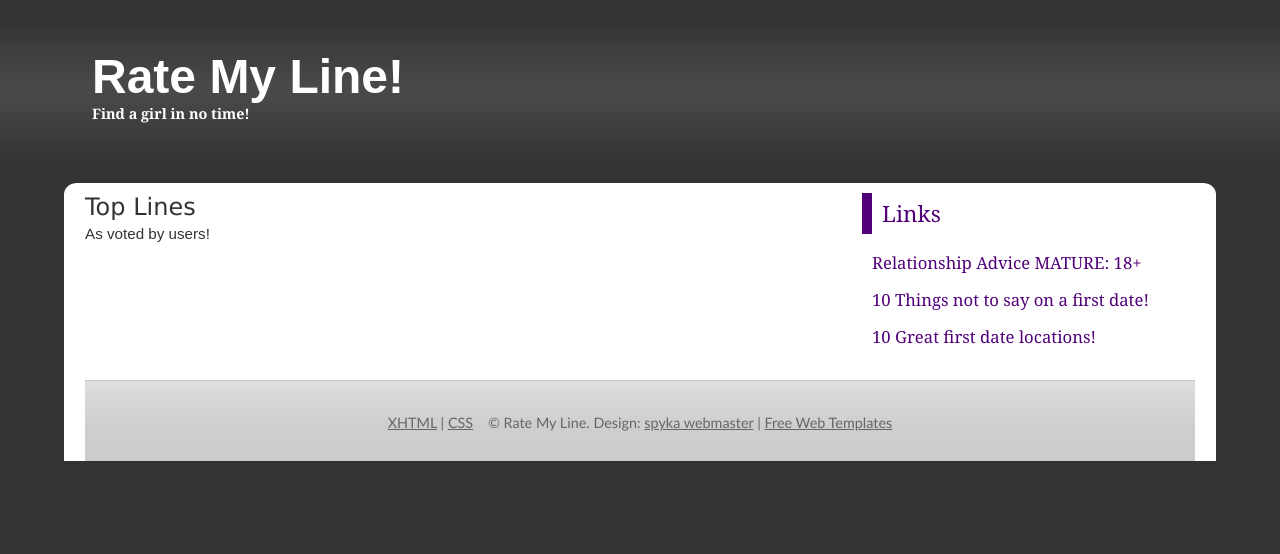
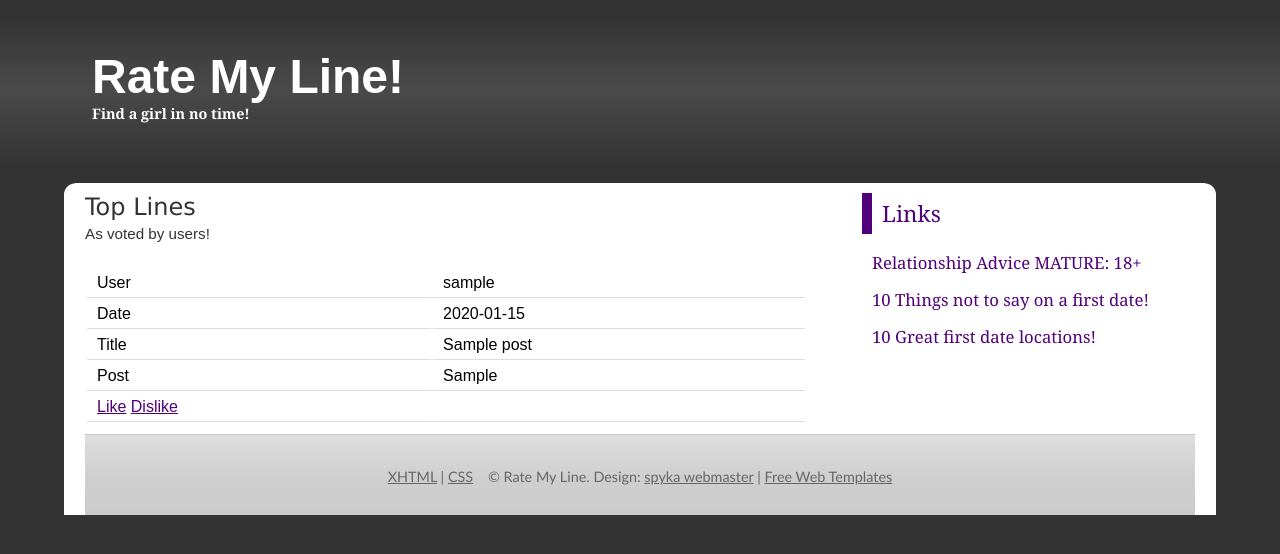
Before and after one commit to madridsoccer5/Databases350Project, a PHP site: page /rateMyLineDDtopcomments.php in a window 1280 px wide. Shown: the part 81-635 px from the top of the page. Run offline with PHP 8.4, Linux system fonts and the light colour scheme; tables that the repository leaves empty hold one stand-in row (values such as "Sample post").

Commit message:
can order list based on likes and dislikes

```diff
--- a/Sprint1/rateMyLineDB.php
+++ b/Sprint1/rateMyLineDB.php
@@ -29,6 +29,7 @@
 					<tr><td>Date</td><td><input type="number" name="month" min="1" max="12" step="1" value="1" size="3"/>
 					<input type="number" name="day" min="1" max="31" step="1" value="1" size="3"/>
 					<input type="number" name="year" min="2009" max="2014" step="1" value="2011" size="4"/></td></tr>
+					<tr><td>Title</td><td><input type="text" id="title" name="title" /></td></tr>
  					<textarea name="textArea" cols="70" rows="5" id="post" name="post"></textarea>
 					<tr><td>&nbsp;</td><td><input type="submit" value="Submit Post" /></td></tr>
 					</table>
--- a/Sprint1/rateMyLineDB2.php
+++ b/Sprint1/rateMyLineDB2.php
@@ -46,8 +46,8 @@
     include('dbconnect.php');
     $date = $_POST['year'].'-'.$_POST['month'].'-'.$_POST['day'];
 
-    $query = "INSERT INTO posts (username, date, post) VALUES ( '";
-    $query = $query . $userName . "', '" . $date . "', '" . $post . "')";
+    $query = "INSERT INTO posts (username, date, title, post) VALUES ( '";
+    $query = $query . $userName . "', '" . $date . "', '" . $title . "', '" . $post . "')";
 
 	$result = mysqli_query($db, $query)
     or die("Error Querying Database");
--- a/Sprint1/rateMyLineDDtopcomments.php
+++ b/Sprint1/rateMyLineDDtopcomments.php
@@ -20,9 +20,42 @@
 					<h3>Top Lines</h3>
 					<p>As voted by users!</p>
 
+
+					<table>
+<?php
+	include('dbconnect.php');
+	$query = "SELECT username, date, title, post FROM posts ORDER BY likes DESC";
+    $result = mysqli_query($db, $query)
+                         or die("Error Querying Database");
+    while($row = mysqli_fetch_array($result)) {
+  		$userName = $row['username'];
+  		$date = $row['date'];
+  		$post = $row['post'];
+		$title = $row['title'];
+
+
+  		echo "<tr><td>User</td><td>$userName</td></tr>\n";
+		echo "<tr><td>Date</td><td>$date</td></tr>\n";
+		echo "<tr><td>Title</td><td>$title</td></tr>\n";
+		echo "<tr><td>Post</td><td>$post</td></tr>\n";
+		echo '<tr><td><a class="like" href="#">Like</a> <a class="dislike" href="#">Dislike</a> </td><td>';
+
+  }
+
+
+
+
+    mysqli_close($db);
+
+?>
+</table>
+
+
 					<!-- END CONTENT -->
 
 				</div>
+
+
 <?php
   include("SIDEnFOOTER.html");
 
```
Also changed, not shown: Sprint1/rateMyLineDBlist.php (+5 -2 lines), Sprint1/rateMyLineDBworstcomments.php (+33 -0 lines).
